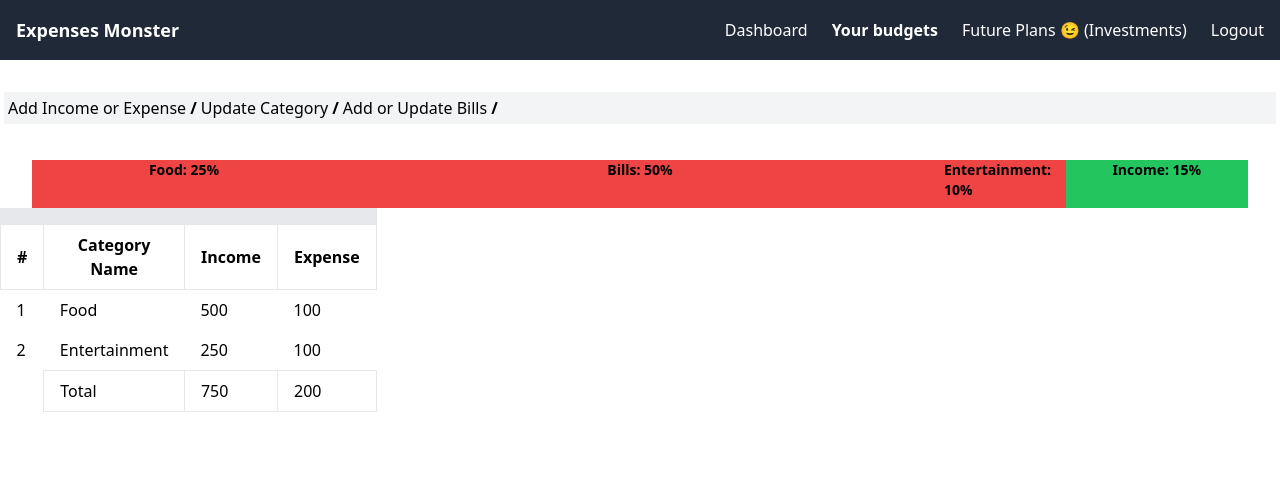
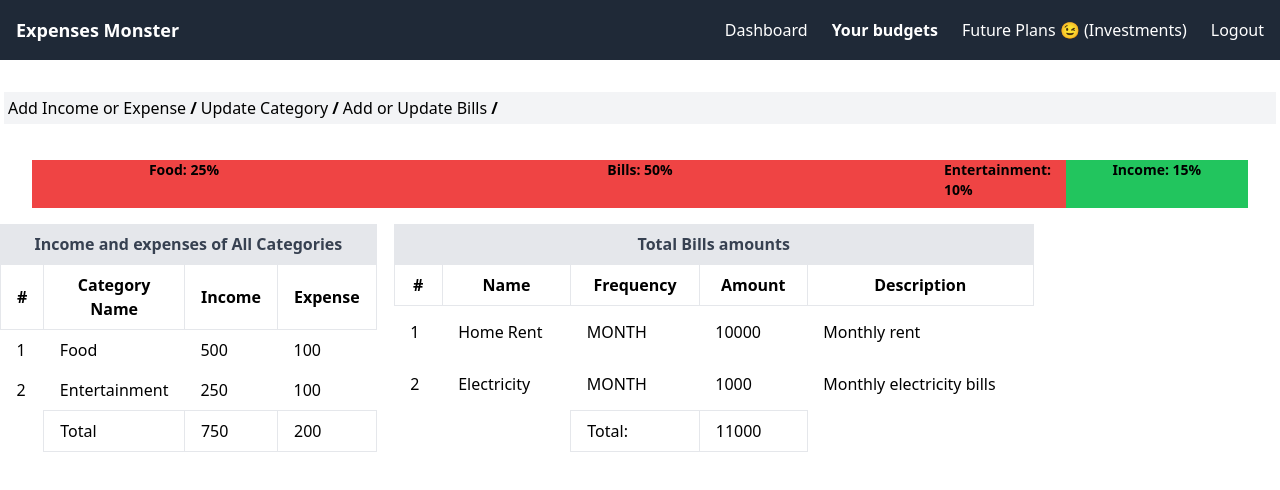
Before and after one commit to 1001pranav/expenseMonster, a Next.js app in the folder frontend/expense-tracker/: page /budget in a window 1280 px wide. Shown: the top 490 px of the page. Built offline with nearby package versions, Linux system fonts and the light colour scheme.

Commit message:
feat: on click on esc close popup

```diff
--- a/frontend/expense-tracker/components/popupForms.tsx
+++ b/frontend/expense-tracker/components/popupForms.tsx
@@ -108,7 +108,7 @@ export function AddIncomeExpense(props:formsForPopUpProps): React.ReactNode {
 
     </form>
     return (
-        <div>
+        <div ref={props.refObj}>
             <PopUpForms isOpen={props.isOpen} onClose={props.onClose} Forms={Form}/>
         </div>
     )
--- a/frontend/expense-tracker/pages/budget.tsx
+++ b/frontend/expense-tracker/pages/budget.tsx
@@ -1,20 +1,38 @@
-import {  CategoryTransaction } from '@/components/transaction';
+import { BillsTransaction, CategoryTransaction } from '@/components/transaction';
 import IncomeExpenseHorizontalBars from '@/components/horizontal';
 import {AddIncomeExpense, UpdateBills, UpdateCategory} from '@/components/popupForms';
 import { CategoryPercentage } from '@/constant/interfaces';
 
-import { ReactNode, useEffect, useState } from "react";
+import { ReactNode, useEffect, useState, useRef } from "react";
 
-export default function Expense(): ReactNode{
+export default function Expense(): ReactNode {
     const [isIncomeExpensePopupOpen, setIsAddPopupOpen] = useState(false);
     const [isCategoryUpdatePopupOpen, setIsCategoryUpdatePopupOpen] = useState(false);
     const [isBillsUpdatePopupOpen, setIsBillsUpdatePopupOpen] = useState(false);
+
+    const incomeExpenseFormRef = useRef<HTMLDivElement>(null);
+    const updateCategoryFormRef = useRef<HTMLDivElement>(null);
+    const addBillsFormRef = useRef<HTMLDivElement>(null);
 
     const [categories, setIsCategory] = useState<CategoryPercentage[]>([
         {name: "Food", percentage: 25},
         {name: "Bills", percentage: 50 },
         {name: "Entertainment", percentage: 10 },
     ]);
+
+    const handleClickOutside = (event: MouseEvent) => {
+        console.log(incomeExpenseFormRef.current, updateCategoryFormRef.current, addBillsFormRef.current);
+        if (incomeExpenseFormRef.current && !incomeExpenseFormRef.current.contains(event.target as Node)) {
+            setIsAddPopupOpen(false);
+        }
+        if (updateCategoryFormRef.current && !updateCategoryFormRef.current.contains(event.target as Node)) {
+            setIsCategoryUpdatePopupOpen(false);
+        }
+
+        if (addBillsFormRef.current && !addBillsFormRef.current.contains(event.target as Node)) {
+            setIsBillsUpdatePopupOpen(false);
+        }
+    }
 
     // If esc is clicked then then close all the popups
     useEffect(()=> {
@@ -30,39 +48,46 @@ export default function Expense(): ReactNode{
         return () => document.removeEventListener('keydown', handleKeyDown)
     }, []);
 
-
+    useEffect(()=> {
+        const doc = document;
+        doc.addEventListener('mousedown', handleClickOutside);
+        return () => doc.removeEventListener('mousedown', handleClickOutside);
+    }, []);
     return (
         <div className='max-w-7xl mx-auto'>
             <div className="h-auto w-auto flex flex-row p-1 m-1 bg-gray-100">
                 <button
-                    className="text-black rounded-md hover:font-bold focus:font-bold "
+                    className="text-black rounded-md hover:font-bold focus:font-bold focus:text-blue-700"
                     onClick={()=> setIsAddPopupOpen(true)}
                 >
                     Add Income or Expense
                 </button>
                 <span className='px-1 font-bold'>/</span>
                 <button
-                    className="text-black rounded-md hover:font-bold"
+                    className="text-black rounded-md hover:font-bold focus:font-bold focus:text-blue-700"
                     onClick={()=> setIsCategoryUpdatePopupOpen(true)}
                 >
                     Update Category
                 </button>
                 <span className='px-1 font-bold'>/</span>
                 <button
-                    className="text-black rounded-md hover:font-bold"
+                    className="text-black rounded-md hover:font-bold focus:font-bold focu   s:text-blue-700"
                     onClick={()=> setIsBillsUpdatePopupOpen(true)}
                 >
                     Add or Update Bills
                 </button>
                 <span className='px-1 font-bold'>/</span>
             </div>
-            <AddIncomeExpense isOpen={isIncomeExpensePopupOpen} onClose={() => setIsAddPopupOpen(false) } />
-            <UpdateCategory isOpen={isCategoryUpdatePopupOpen} onClose={() => setIsCategoryUpdatePopupOpen(false)} />
+            <AddIncomeExpense isOpen={isIncomeExpensePopupOpen} onClose={() => setIsAddPopupOpen(false) } refObj={incomeExpenseFormRef}/>
+            <UpdateCategory isOpen={isCategoryUpdatePopupOpen} onClose={() => setIsCategoryUpdatePopupOpen(false)} refObj={updateCategoryFormRef} />
+            <UpdateBills isOpen={isBillsUpdatePopupOpen} onClose={() => setIsBillsUpdatePopupOpen(false)} refObj={addBillsFormRef}/>
+
+            <div className='my-auto py-auto'>
                 <IncomeExpenseHorizontalBars income={100} categories={categories} />
-            <UpdateBills isOpen={isBillsUpdatePopupOpen} onClose={() => setIsBillsUpdatePopupOpen(false)}/>
-            <div className="flex flex-wrap my-4">
-                <div className='flex flex-wrap'>
-                    <CategoryTransaction categories={[{
+            </div>
+            <div className="flex flex-wrap my-4 py-4">
+                    <CategoryTransaction
+                        categories={[{
                             categoryName: "Food",
                             income: 500,
                             expense: 100
@@ -70,8 +95,29 @@ export default function Expense(): ReactNode{
                             categoryName: "Entertainment",
                             income: 250,
                             expense: 100
-                    }]}/>
-                </div>
+                        }]}
+                        tableHead='Income and expenses of All Categories'
+                    />
+
+                    <BillsTransaction
+                        bills={[
+                            {
+                                billsID: 0,
+                                name: "Home Rent",
+                                frequencies: 'MONTH',
+                                amount: 10000,
+                                description: "Monthly rent"
+                            },
+                            {
+                                billsID: 1,
+                                name: "Electricity",
+                                frequencies: 'MONTH',
+                                amount: 1000,
+                                description: "Monthly electricity bills"
+                            },
+                        ]}
+                        caption='Total Bills amounts'
+                    />
             </div>
         </div>
     )
```
Also changed, not shown: frontend/expense-tracker/constant/interfaces.ts (+9 -2 lines). Lines whose indentation alone changed are shown as unchanged.
